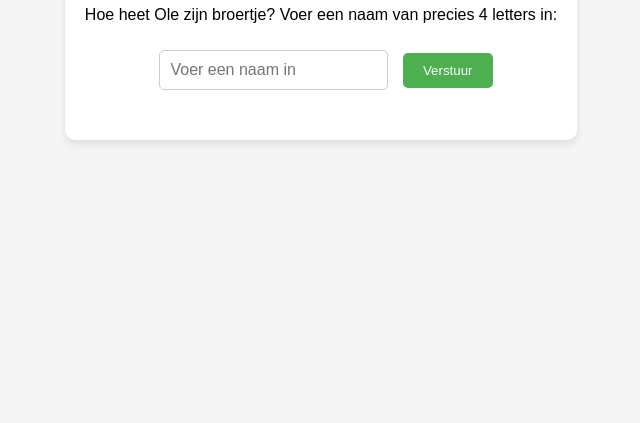
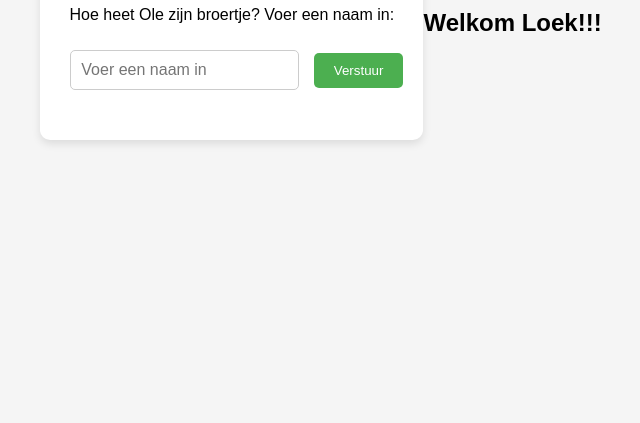
Before and after one commit to JaronErve/Jiska, a plain HTML site: page index.html in a window 1280 px wide. Shown: the part 377-800 px from the top of the page, without its empty margins (319-959 px from the left). Drawn offline with Linux system fonts and the light colour scheme.

Commit message:
Update index.html

```diff
--- a/index.html
+++ b/index.html
@@ -4,17 +4,22 @@
     <meta charset="UTF-8">
     <meta name="viewport" content="width=device-width, initial-scale=1.0">
     <title>Lingo</title>
-    <link rel="stylesheet" href="style.css"> <!-- Link naar de CSS -->
+    <link rel="stylesheet" href="style.css">
 </head>
 <body>
     <div class="container">
         <h1>Lingo</h1>
-        <p>Hoe heet Ole zijn broertje? Voer een naam van precies 4 letters in:</p>
-        <input type="text" id="naamInput" placeholder="Voer een naam in" maxlength="4"> <!-- Maximaal 4 tekens toegestaan -->
+        <p>Hoe heet Ole zijn broertje? Voer een naam in:</p>
+        <input type="text" id="naamInput" placeholder="Voer een naam in">
         <button onclick="checkNaam()">Verstuur</button>
         <p id="resultaat"></p>
     </div>
 
-    <script src="script.js"></script> <!-- Link naar de JavaScript -->
+    <!-- Vuurwerk-effect container -->
+    <div id="vuurwerkContainer">
+        <h2 id="welkomBericht">Welkom Loek!!!</h2>
+    </div>
+
+    <script src="script.js"></script>
 </body>
 </html>
```
